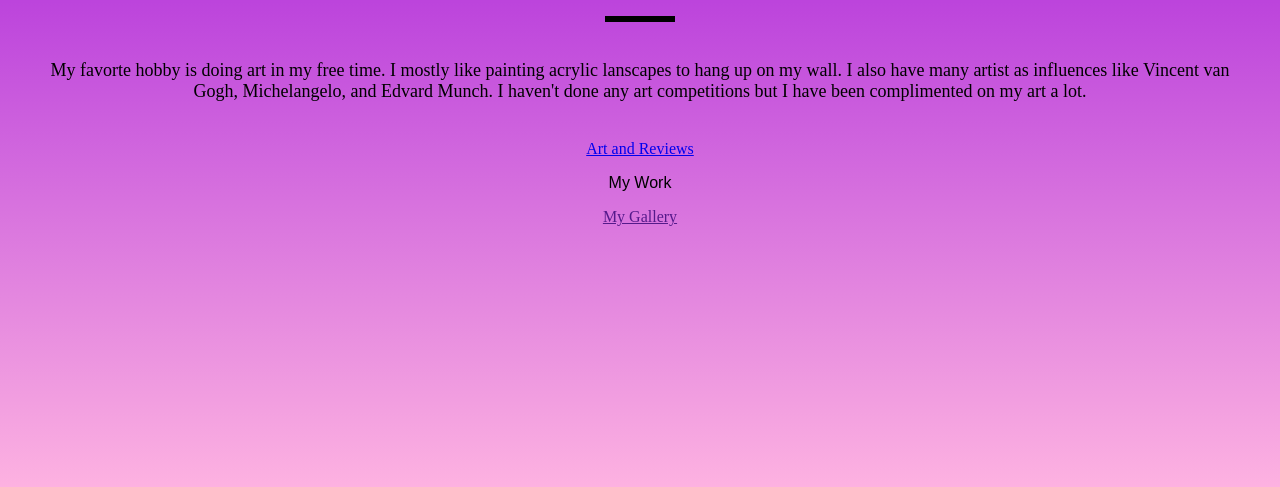
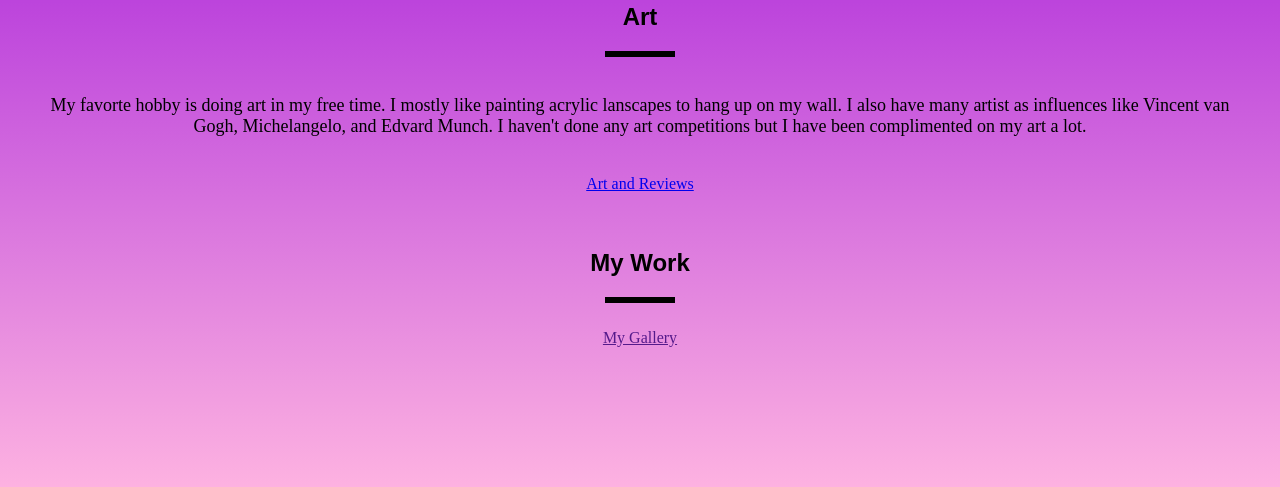
Before and after one commit to ManvithaChinnam/My-favorite-2, a plain HTML site: page index.html in a window 1280 px wide. Shown: the part 299-786 px from the top of the page. Drawn offline with Linux system fonts and the light colour scheme; a web font is replaced by a local one.

Commit message:
Add files via upload

```diff
--- a/index.html
+++ b/index.html
@@ -17,6 +17,7 @@
       <section id="1">
     <img src="https://images.unsplash.com/photo-1571115764595-644a1f56a55c?ixid=MnwxMjA3fDB8MHxzZWFyY2h8MXx8cGFpbnRpbmd8ZW58MHx8MHx8&ixlib=rb-1.2.1&w=1000&q=80"/>
     <h1>My Favorite Hobby</h1>
+          <br>
     <h2>Art</h2>
 
       </section>
@@ -26,8 +27,13 @@
     <p id="bio">My favorte hobby is doing art in my free time. I mostly like painting acrylic lanscapes to hang up on my wall. I also have many artist as influences like Vincent van Gogh, Michelangelo, and Edvard Munch. I haven't done any art competitions but I have been complimented on my art a lot.</p>
       </section>
       <a href="https://artanddesigninspiration.com/category/famous-painting-reviews/" tagret="_blank">Art and Reviews</a>
+      <br>
+      <br>
+      <br>
       <section id="My Work">
-          <p id="mywork">My Work</p>
+          <h2 id="mywork">My Work</h2>
+          <div class="line"></div>
+          <br>
           <a href="" target="_blank">My Gallery</a>
       </section>
   </body>
```
